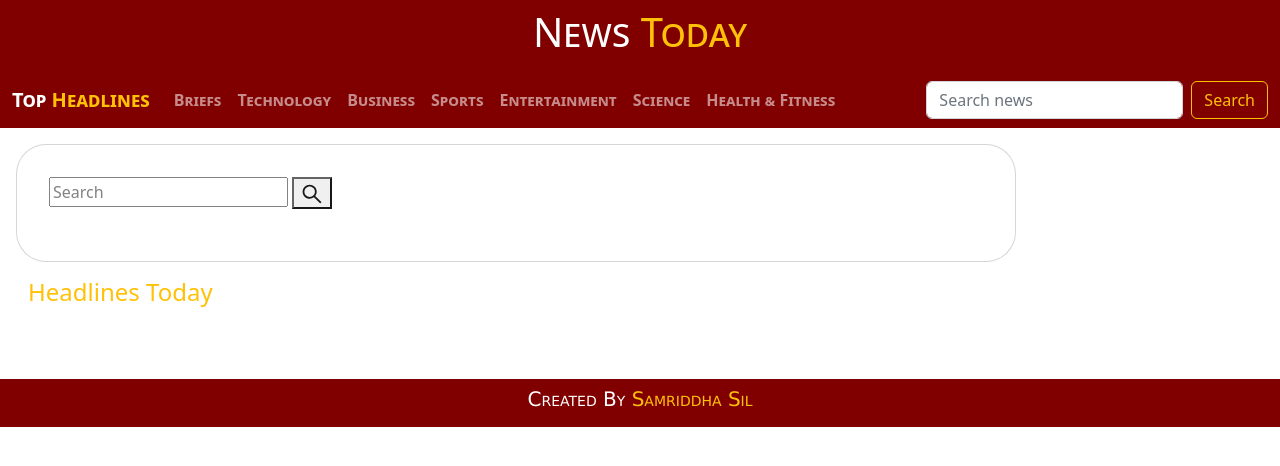
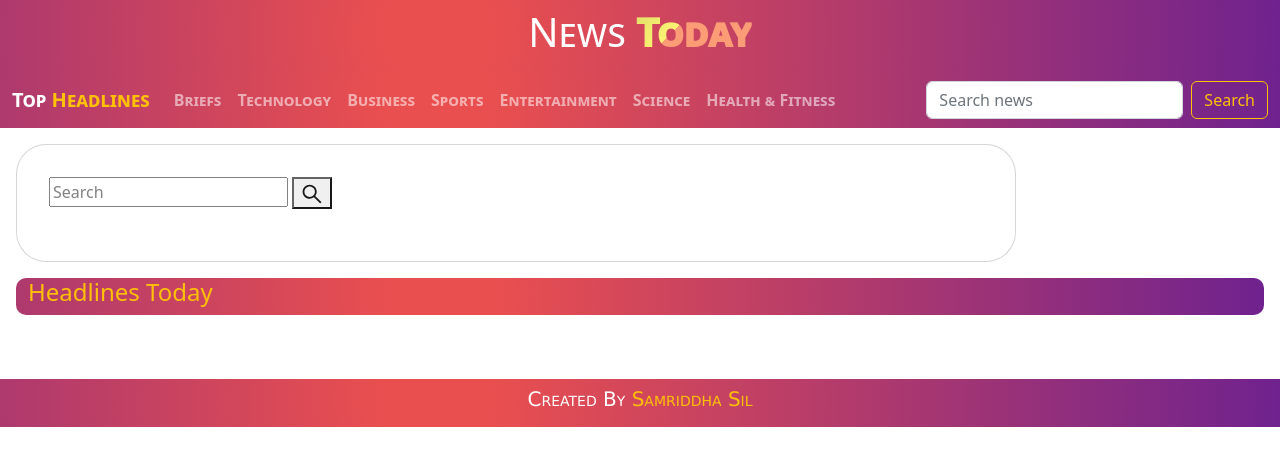
Before and after one commit to sil-samriddha/newstoday.github.io, a plain HTML site: page index.html in a window 1280 px wide. Drawn offline with nearby package versions, Linux system fonts and the light colour scheme; no server answers.

Commit message:
gradient added

```diff
--- a/index.html
+++ b/index.html
@@ -12,7 +12,7 @@
         <div>
             <nav class="navbar navbar-expand-lg">
               <div class="container-fluid m-0 p-0">
-                <h1 class="text-white me-auto ms-auto">News <span class="text-warning">Today</span></h1>
+                <h1 class="text-white me-auto ms-auto">News <span class="animated">Today</span></h1>
               </div>
             </nav>
         </div>
@@ -70,14 +70,14 @@
                 </svg></button>
             </div>
             <div class="weather loading">
-              <h2 class="city">Weather in Bhubaneswar</h2>
-              <h1 class="temp">29°C</h1>
+              <h2 class="city">wheather of your loaction</h2>
+              <h1 class="temp">tempareture</h1>
               <div class="flex">
-                <img src="https://openweathermap.org/img/wn/04n.png" alt="" class="icon" />
-                <div class="description">Haze</div>
+                <img src="https://openweathermap.org/img/wn/04n.png" alt="weather-icon" class="icon" />
+                <div class="description">written-data</div>
               </div>
-              <div class="humidity">Humidity: 70%</div>
-              <div class="wind">Wind speed: 11 km/h</div>
+              <div class="humidity">Humidity: </div>
+              <div class="wind">Wind speed: </div>
             </div>
           </div>
         <div>
--- a/style.css
+++ b/style.css
@@ -1,5 +1,5 @@
 nav{
-    background-color: #800000;
+    background: radial-gradient(circle at 34.2% 44.3%, rgb(233, 79, 79) 6.5%, rgb(111, 34, 142) 100.2%);
     font-variant: small-caps;
     font-weight: 700;
 }
@@ -8,12 +8,40 @@ h5
 {
     font-family: 'Lucida Sans', 'Lucida Sans Regular', 'Lucida Grande', 'Lucida Sans Unicode', Geneva, Verdana, sans-serif;
 }
+#newsType{
+  background: radial-gradient(circle at 34.2% 44.3%, rgb(233, 79, 79) 6.5%, rgb(111, 34, 142) 100.2%);
+  border-radius: 10px;
+}
+.animated{
+  font-weight: 1000;
+  background-image: linear-gradient(
+    -225deg,
+    rgba(104, 213, 253, 0.63) 10.7%,
+    rgba(188, 236, 91, 0.79) 18.6%,
+    rgba(253, 246, 116, 0.98) 63.1%,
+    rgba(255, 164, 120, 0.92) 39%
+  );
+  background-size: auto auto;
+  background-clip: border-box;
+  background-size: 200% auto;
+  color: #fff;
+  background-clip: text;
+  text-decoration-color: transparent;
+  -webkit-background-clip: text;
+  -webkit-text-fill-color: transparent;
+  animation: textclip 2s linear infinite;
+  display: inline-block;
+}
+@keyframes textclip {
+  to {
+    background-position: 200% center;
+  }
+}
 #wheather {
     opacity: 90%;
     color: red;
     padding: 2em;
     border-radius: 30px;
-    width: 100%;
     max-width: 1000px;
     margin: 1em;
 
```
